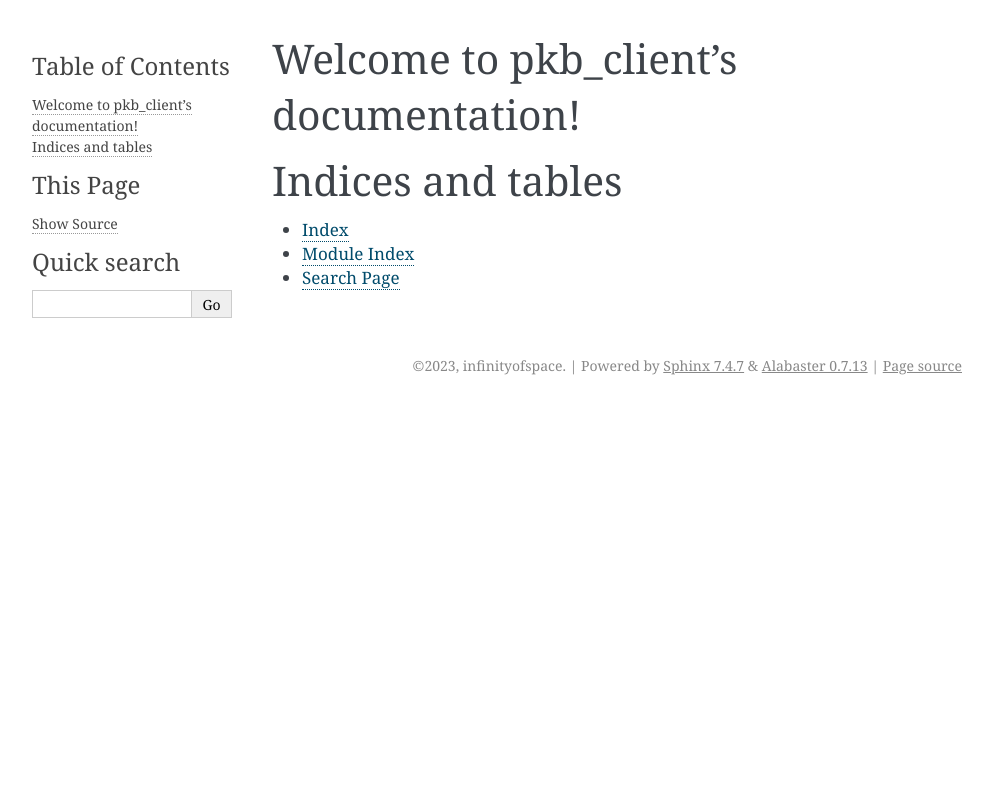
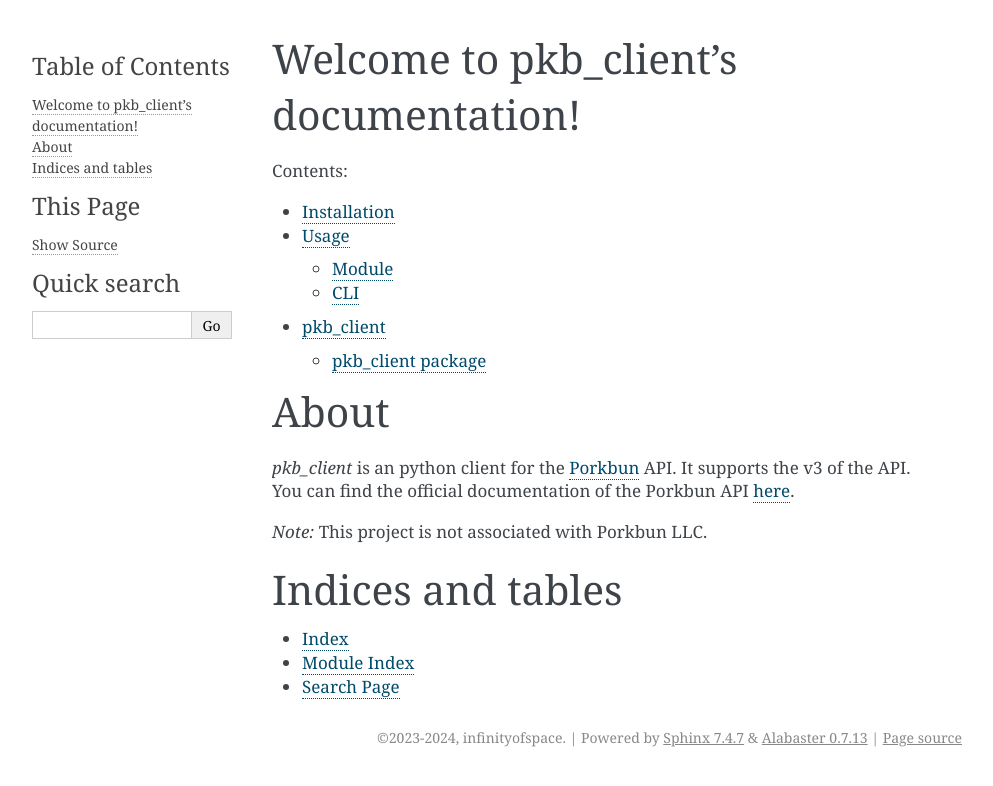
Before and after one commit to infinityofspace/pkb_client, a Sphinx documentation site: the page built from docs/source/index.rst, in a window 1280 px wide. Shown: the top 786 px of the page, without its empty margins (148-1141 px from the left). Built offline with Sphinx 7.4.7, drawn with Linux system fonts in a browser that asks for light colours.

Commit message:
added module code docs and usage example closes #20

```diff
--- a/docs/source/conf.py
+++ b/docs/source/conf.py
@@ -6,25 +6,29 @@
 # -- Project information -----------------------------------------------------
 # https://www.sphinx-doc.org/en/master/usage/configuration.html#project-information
 
-project = 'pkb_client'
-copyright = '2023, infinityofspace'
-author = 'infinityofspace'
-release = 'v2.0.0'
+import sys
+
+sys.path.append("..")
+
+project = "pkb_client"
+copyright = "2023-2024, infinityofspace"
+author = "infinityofspace"
+release = "v2.0.0"
 
 # -- General configuration ---------------------------------------------------
 # https://www.sphinx-doc.org/en/master/usage/configuration.html#general-configuration
 
 extensions = [
-    'sphinx.ext.autodoc',
-    'sphinx.ext.viewcode',
-    'sphinx.ext.githubpages'
+    "sphinx.ext.autodoc",
+    "sphinx.ext.viewcode",
+    "sphinx.ext.githubpages"
 ]
 
-templates_path = ['_templates']
+templates_path = ["_templates"]
 exclude_patterns = []
 
 # -- Options for HTML output -------------------------------------------------
 # https://www.sphinx-doc.org/en/master/usage/configuration.html#options-for-html-output
 
-html_theme = 'alabaster'
-html_static_path = ['_static']
+html_theme = "alabaster"
+html_static_path = ["_static"]
--- a/docs/source/index.rst
+++ b/docs/source/index.rst
@@ -10,6 +5,17 @@
    :maxdepth: 2
    :caption: Contents:
 
+   installation
+   usage
+   modules
+
+About
+=====
+
+*pkb_client* is an python client for the `Porkbun <https://porkbun.com>`_ API. It supports the v3 of the API. You can
+find the official documentation of the Porkbun API `here <https://porkbun.com/api/json/v3/documentation>`_.
+
+*Note:* This project is not associated with Porkbun LLC.
 
 
 Indices and tables
--- /dev/null
+++ b/docs/source/installation.rst
@@ -0,0 +1,17 @@
+Installation
+============
+
+You can either install the package from the Python Package Index (PyPI) using pip:
+
+.. code-block:: bash
+
+   pip3 install pkb_client
+
+
+or you can install the package from the source code:
+
+.. code-block:: bash
+
+   git clone https://github.com/infinityofspace/pkb_client.git
+   cd pkb_client
+   pip3 install .
--- /dev/null
+++ b/docs/source/usage.rst
@@ -0,0 +1,51 @@
+Usage
+=====
+
+Module
+++++++
+
+The module provides the :class:`PKBClient <pkb_client.client.PKBClient>` class, which is used to interact with the PKB API.
+To use the PKB client, you need to create an instance of the :class:`PKBClient <pkb_client.client.PKBClient>` class:
+
+.. code-block:: python
+
+    from pkb_client.client import PKBClient
+
+    pkb = PKBClient(
+        api_key="<your-api-key>",
+        secret_api_key="<your-secret-api-key>",
+        api_endpoint="https://porkbun.com/api/json/v3",
+    )
+
+Whereby the api_key and secret_api_key are optional and only required if you want to use the PKB API with API endpoints
+that require authentication (e.g. to manage dns records of your domains). Moreover the api_endpoint is also optional and
+defaults to the latest version of the official PKB API endpoint.
+
+For example to get the domain pricing, which does not require authentication, you can use the
+:func:`get_domain_pricing <pkb_client.client.PKBClient.get_domain_pricing>` method:
+
+.. code-block:: python
+
+    from pkb_client.client import PKBClient
+
+    pkb = PKBClient()
+    domain_pricing = pkb.get_domain_pricing()
+    print(domain_pricing)
+
+You can find all available methods in the :class:`PKBClient <pkb_client.client.PKBClient>` class documentation.
+
+CLI
++++
+
+The module also provides a CLI to interact with the PKB API. To use the CLI, you need to install the package:
+
+.. code-block:: bash
+
+    pip install pkb_client
+
+This creates the `pkb-client` command, which can be used to interact with the PKB API.
+For example to get the domain pricing, you can use the `get-domain-pricing` command:
+
+.. code-block:: bash
+
+    pkb-client domain-pricing
--- a/requirements.txt
+++ b/requirements.txt
@@ -1,2 +1,3 @@
 setuptools>=39.0.1
 requests>=2.20.0
+sphinx>=7.3.7
```
Also changed, not shown: other parts of docs/source/index.rst (+0 -5 lines).
